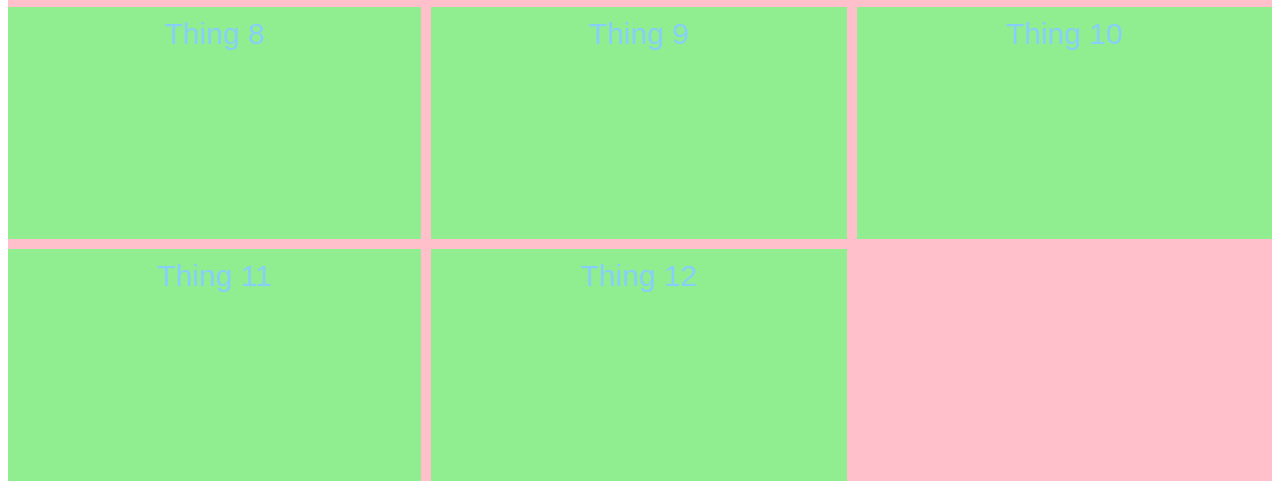
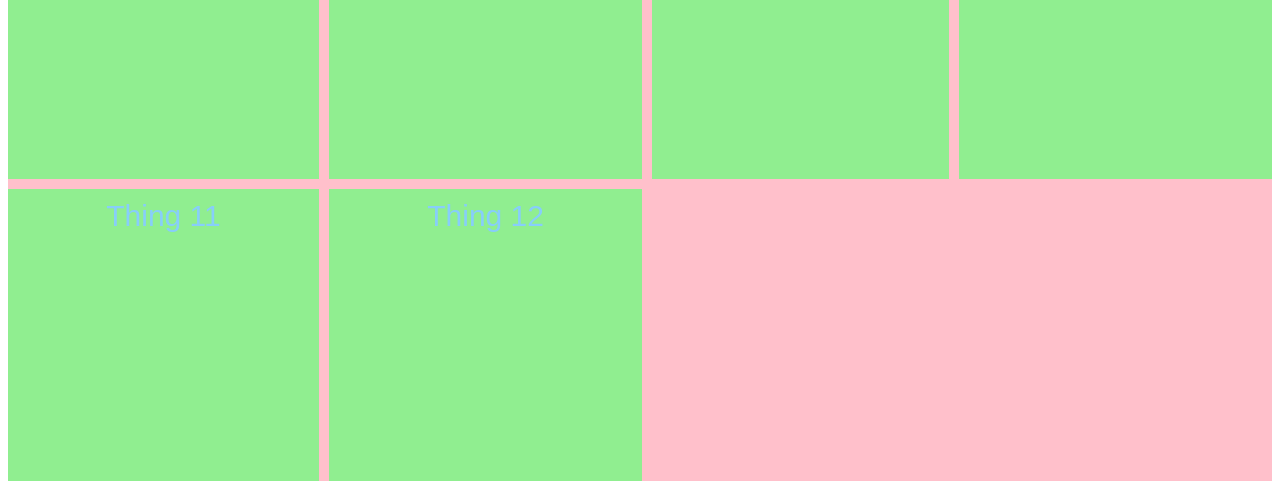
Before and after one commit to naodriguez2212-lgtm/Mondrian, a plain HTML site: page index.html in a window 1280 px wide. Shown: the part 727-1216 px from the top of the page. Drawn offline with Linux system fonts and the light colour scheme.

Commit message:
Fix typo in grid-template-columns property

```diff
--- a/style.css
+++ b/style.css
@@ -1,7 +1,7 @@
 .container{
     background-color:pink;
     display: grid;
-    grid-template-colums: auto auto auto auto;   /* this creates 4 xolums of equal width */
+    grid-template-columns: auto auto auto auto;   /* this creates 4 xolums of equal width */
     grid-gap: 10px;                /* this adds 10px space between all rows and columns */
     height: 1200px;
 }
```
